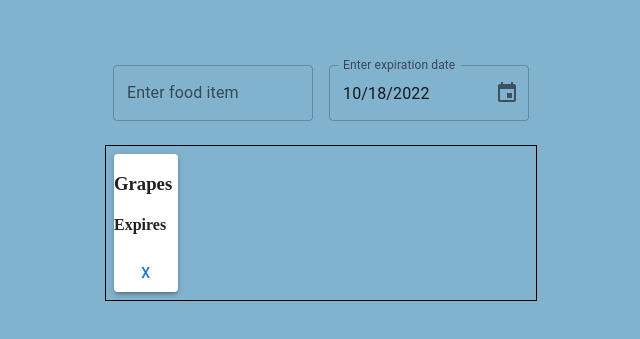
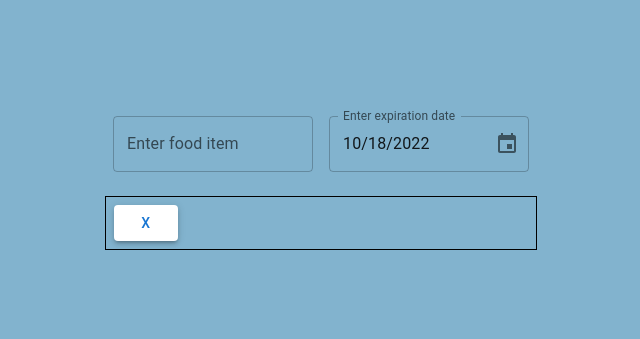
Before and after one commit to JMSHEEVEE/Expired, a React app: page / in a window 1280 px wide. Shown: the part 221-560 px from the top of the page, without its empty margins (319-959 px from the left). Built offline with nearby package versions, Linux system fonts and the light colour scheme.

Commit message:
fridge item update

```diff
--- a/client/components/FridgeItem.js
+++ b/client/components/FridgeItem.js
@@ -36,10 +36,6 @@ export default function FridgeItem() {
         justifyContent="flex-end"
         alignItems="flex-end"
         >
-            <div>
-                <h3 padding={4}>Grapes</h3>
-                <h4>Expires</h4>
-            </div>
             <Button
             id="delete-button"
             onClick={() => {handleDelete}}
```
